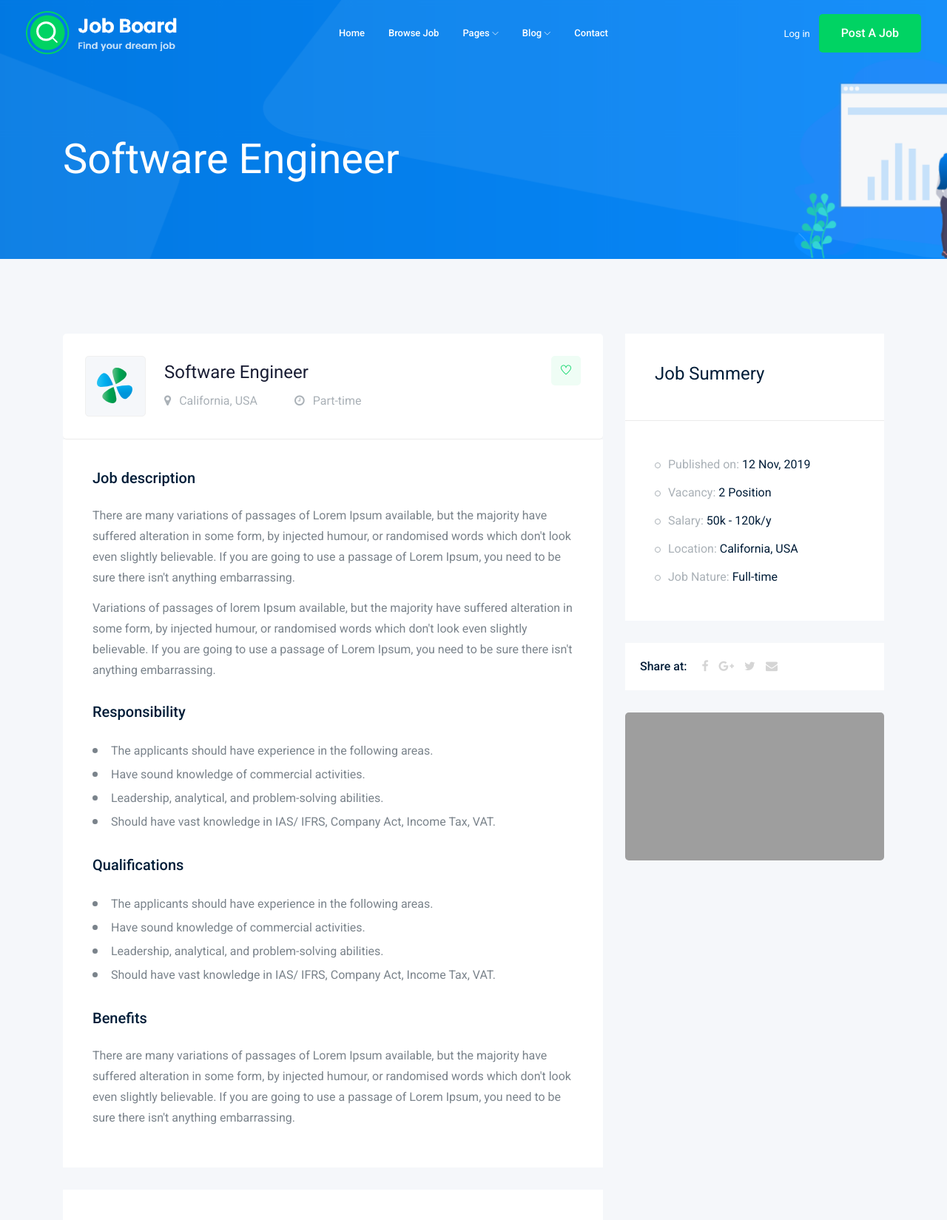
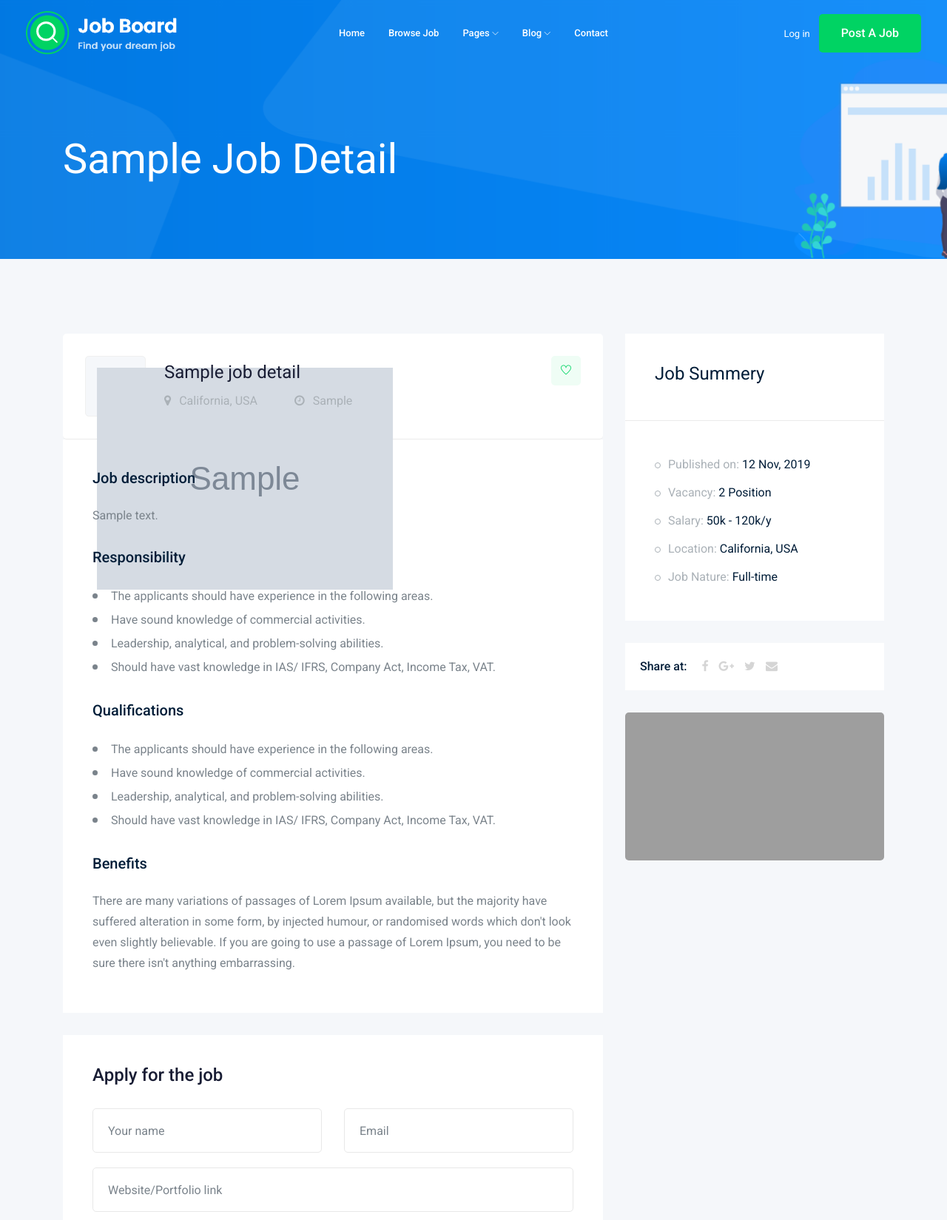
Before and after one commit to MohamedAm1n/Django-job-board, a Django app: template job/templates/job/job_details.html in a window 1280 px wide. Shown: the top 1649 px of the page at 74% size. Run offline with Django 3.2, Linux system fonts and the light colour scheme; the template is opened without the code that fills it: most values are stand-ins (such as "Sample title", 1, 10 or a date in 2020); grey boxes marked "Sample" are stand-in pictures; a map, chart or similar area stays blank; some libraries are stand-ins or nearby versions; grey boxes are pictures that could not be loaded.

Commit message:
Edit Some Erorrs

```diff
--- a/job/templates/job/job_details.html
+++ b/job/templates/job/job_details.html
@@ -7,7 +7,7 @@
         <div class="row">
             <div class="col-xl-12">
                 <div class="bradcam_text">
-                    <h3>Software Engineer</h3>
+                    <h3>{{job_detail.title}}</h3>
                 </div>
             </div>
         </div>
@@ -23,18 +23,18 @@
                     <div class="single_jobs white-bg d-flex justify-content-between">
                         <div class="jobs_left d-flex align-items-center">
                             <div class="thumb">
-                                <img src="{% static 'img/svg_icon/1.svg'%}" alt="">
+                                <img src="{{job_detail.image}}" alt="">
                             </div>
                             <div class="jobs_conetent">
                                 <a href="#">
-                                    <h4>Software Engineer</h4>
+                                    <h4>{{job_detail.title}}</h4>
                                 </a>
                                 <div class="links_locat d-flex align-items-center">
                                     <div class="location">
                                         <p> <i class="fa fa-map-marker"></i> California, USA</p>
                                     </div>
                                     <div class="location">
-                                        <p> <i class="fa fa-clock-o"></i> Part-time</p>
+                                        <p> <i class="fa fa-clock-o"></i> {{job_detail.job_type}}</p>
                                     </div>
                                 </div>
                             </div>
@@ -49,10 +49,7 @@
                 <div class="descript_wrap white-bg">
                     <div class="single_wrap">
                         <h4>Job description</h4>
-                        <p>There are many variations of passages of Lorem Ipsum available, but the majority have suffered alteration in some form, by injected humour, or randomised words which don't look even slightly believable. If you are going to use
-                            a passage of Lorem Ipsum, you need to be sure there isn't anything embarrassing.</p>
-                        <p>Variations of passages of lorem Ipsum available, but the majority have suffered alteration in some form, by injected humour, or randomised words which don't look even slightly believable. If you are going to use a passage of Lorem
-                            Ipsum, you need to be sure there isn't anything embarrassing.</p>
+                        <p>{{job_detail.description}}</p>
                     </div>
                     <div class="single_wrap">
                         <h4>Responsibility</h4>
--- a/job/templates/job/job_list.html
+++ b/job/templates/job/job_list.html
@@ -127,7 +127,7 @@
                                 <div class="single_jobs white-bg d-flex justify-content-between">
                                     <div class="jobs_left d-flex align-items-center">
                                         <div class="thumb">
-                                            <img src="{% static 'img/svg_icon/1.svg'%}" alt="">
+                                            <img src="{{job.image.url}}" alt="">
                                         </div>
                                         <div class="jobs_conetent">
                                             <a href="job_details.html">
--- a/job/views.py
+++ b/job/views.py
@@ -12,7 +12,6 @@ def job_list_view(request):
     return render(request, 'job/job_list.html',context)
 
 
-
 def job_details_view(request ,id):
     # Show job details
     job_detail = Work.objects.get(id=id)
```
Also changed, not shown: job/models.py (+6 -3 lines), db.sqlite3, media/jobs/2021-03-04_190343.3285950000.jpg (added).
